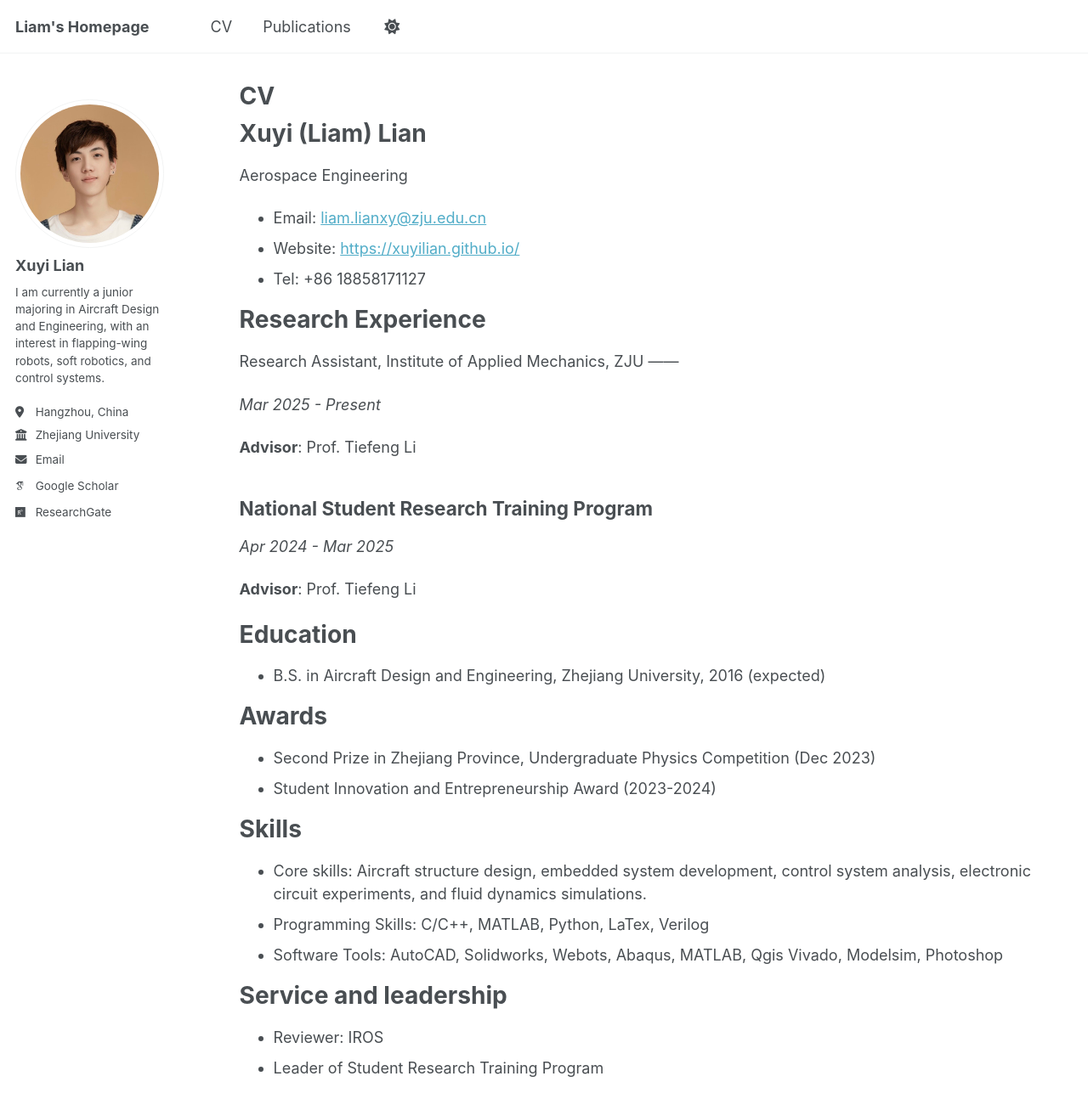
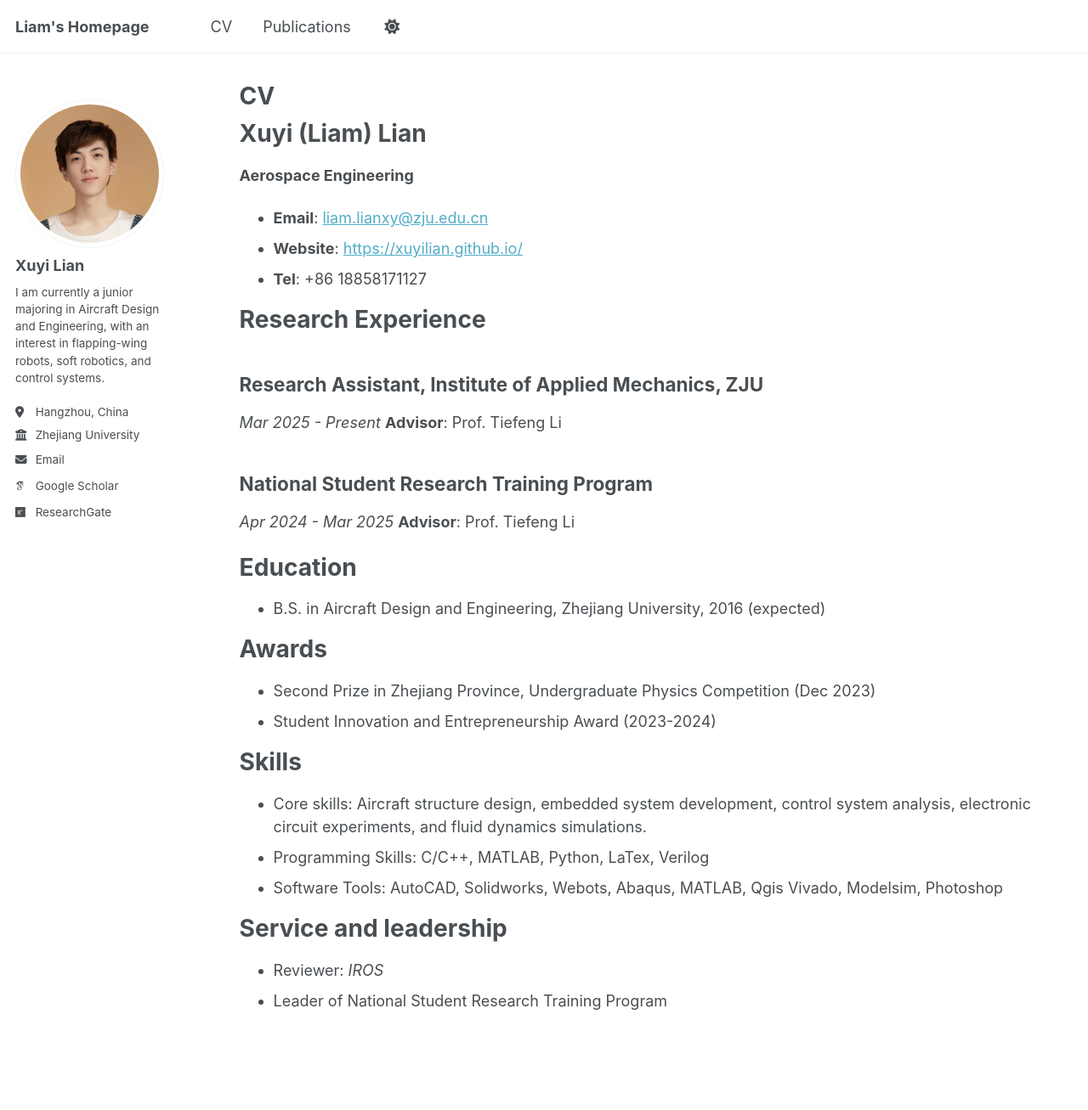
Before and after one commit to xuyilian/xuyilian.github.io, a Jekyll site: the page built from _pages/cv.md, in a window 1280 px wide and 1400 px high. Shown: the top 1307 px of the window at 85% size. Built offline with Jekyll 4.4.1, drawn with Linux system fonts in a browser that asks for light colours; some web fonts are replaced.

Commit message:
Update cv.md

```diff
--- a/_pages/cv.md
+++ b/_pages/cv.md
@@ -11,18 +11,18 @@ redirect_from:
 
 Xuyi (Liam) Lian
 ======
-Aerospace Engineering
-* Email: [liam.lianxy@zju.edu.cn](liam.lianxy@zju.edu.cn)
-* Website: [https://xuyilian.github.io/](https://xuyilian.github.io/)
-* Tel: +86 18858171127
+**Aerospace Engineering**
+* **Email**: [liam.lianxy@zju.edu.cn](liam.lianxy@zju.edu.cn)
+* **Website**: [https://xuyilian.github.io/](https://xuyilian.github.io/)
+* **Tel**: +86 18858171127
 
 Research Experience
 ======
+
 Research Assistant, Institute of Applied Mechanics, ZJU
 ------
 
 *Mar 2025 - Present*
-
 **Advisor**: Prof. Tiefeng Li
 
 
@@ -30,7 +30,6 @@ National Student Research Training Program
 ------
 
 *Apr 2024 - Mar 2025*
-
 **Advisor**: Prof. Tiefeng Li
 
 
@@ -53,5 +52,5 @@ Skills
 
 Service and leadership
 ======
-* Reviewer: IROS
-* Leader of Student Research Training Program
+* Reviewer: *IROS*
+* Leader of National Student Research Training Program
```
